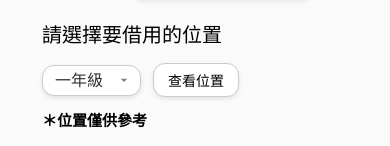
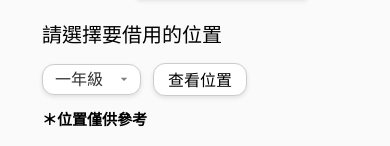
Before and after one commit to UTCS-G505/Locker-borrow-system-Frontend, a Vue app: page /apply in a window 390 px wide. Shown: the part 200-346 px from the top of the page. Built offline with nearby package versions, Linux system fonts and the light colour scheme.

Commit message:
fix: 修正查看位置按鈕大小以及字的大小

```diff
--- a/src/views/ApplyView.vue
+++ b/src/views/ApplyView.vue
@@ -199,7 +199,7 @@
     color: black;
     border: 1px solid #ccc;
     border-radius: 12px;
-    padding: 3.5px 20px;
+    padding: 3.3px 20px;
     cursor: pointer;
     user-select: none;
     box-shadow: 0 2px 4px rgba(0, 0, 0, 0.1);
@@ -253,8 +253,7 @@
       margin-right: 0;
     }
     .view-button {
-      font-size: 14px;
-      padding: 6px 14px;
+      padding: 3.4px 14px;
     }
     .status-legend {
       font-size: 16px;
@@ -281,8 +280,7 @@
       font-size: 18px;
     }
     .view-button {
-      font-size: 14px;
-      padding: 4px 12px;
+      padding: 3.4px 12px;
     }
     .status-legend {
       font-size: 14px;
```
